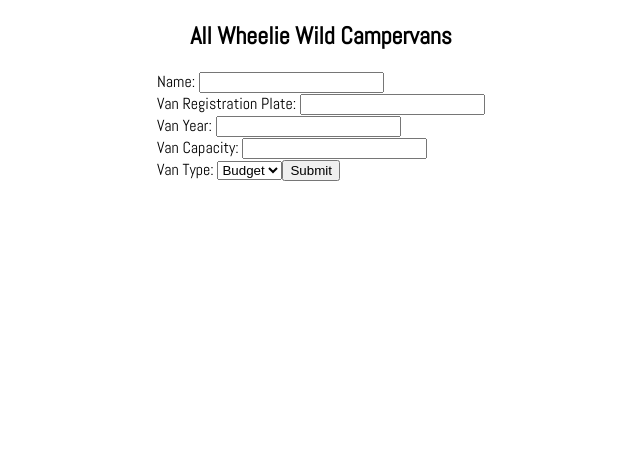
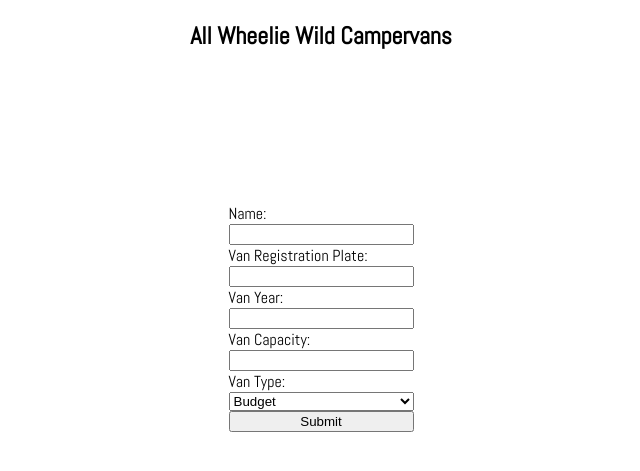
Before and after one commit to Jennahowieson/Wheelie-Wild-Campervans, a Flask app: page /vans in a window 1280 px wide. Shown: the part 93-564 px from the top of the page, without its empty margins (319-959 px from the left). Run offline with Flask 2, Linux system fonts and the light colour scheme; data that the repository does not hold is empty; some libraries are stand-ins or nearby versions; some web fonts are replaced.

Commit message:
css flex styling added

```diff
--- a/static/css/style.css
+++ b/static/css/style.css
@@ -1,5 +1,9 @@
 main{
     font-family: "Abel", sans-serif;
+    display: flex;
+    flex-direction: column;
+    align-items: center;
+    margin: 2rem;
 }
 .menu {
     display: flex;
@@ -32,15 +36,23 @@ h2{
     padding-right: 5%;
     padding-bottom: 2%;
     padding-top: 2%;
+    margin:5%;
+    align-items: center;
 }
 
 #all_objects{
     display: flex;
     justify-content: space-around;
+    padding:5%;
 }
 
 .thumbnail > h3{
     text-decoration: bold;
     font-size: larger;
     text-align: center;
+    margin:4rem;
 }
+form{
+    display: flex;
+    flex-direction: column;
+}
--- a/templates/vans/index.html
+++ b/templates/vans/index.html
@@ -3,42 +3,36 @@
 
 <h2>All Wheelie Wild Campervans</h2>
 
-<main id="all_objects">
+<main>
+    <section id="all_objects">
         {% for van in vans %}
         <section class=thumbnail>
             <h3><a href="/vans/{{ van.id }}">{{van.van_name }}</a></h3>
             <form action="/vans/{{ van.id }}/edit_van">
-            <input type="submit" value = "Edit Van"></input>
+                <input type="submit" value="Edit Van"></input>
             </form>
             <form action="/vans/{{ van.id }}/delete" method="POST">
                 <input type="submit" value="Delete">
             </form>
         </section>
         {% endfor %}
+    </section>
+
 
     <form action="/vans" method="POST">
-        <div>
         <label for="van_name">Name:</label>
         <input type="text" id="van_name" name="van_name">
-        </div>
-
         <label for="reg_plate"> Van Registration Plate:</label>
         <input type="text" id="reg_plate" name="reg_plate">
-        </div>
-        <div>
         <label for="year"> Van Year:</label>
         <input type="text" id="year" name="year">
-        </div>
-        <div>
         <label for="capacity"> Van Capacity:</label>
         <input type="text" id="capacity" name="capacity">
-        </div>
-        <div>
         <label for="type">Van Type:</label>
         <select name="type" id="type">
             <option value="Budget">Budget</option>
             <option value="Luxury">Luxury</option>
-        </div>
+            <div>
                 <input type="submit">
             </div>
     </form>
```
Also changed, not shown: templates/customers/index.html (+9 -13 lines). Lines whose indentation alone changed are shown as unchanged.
